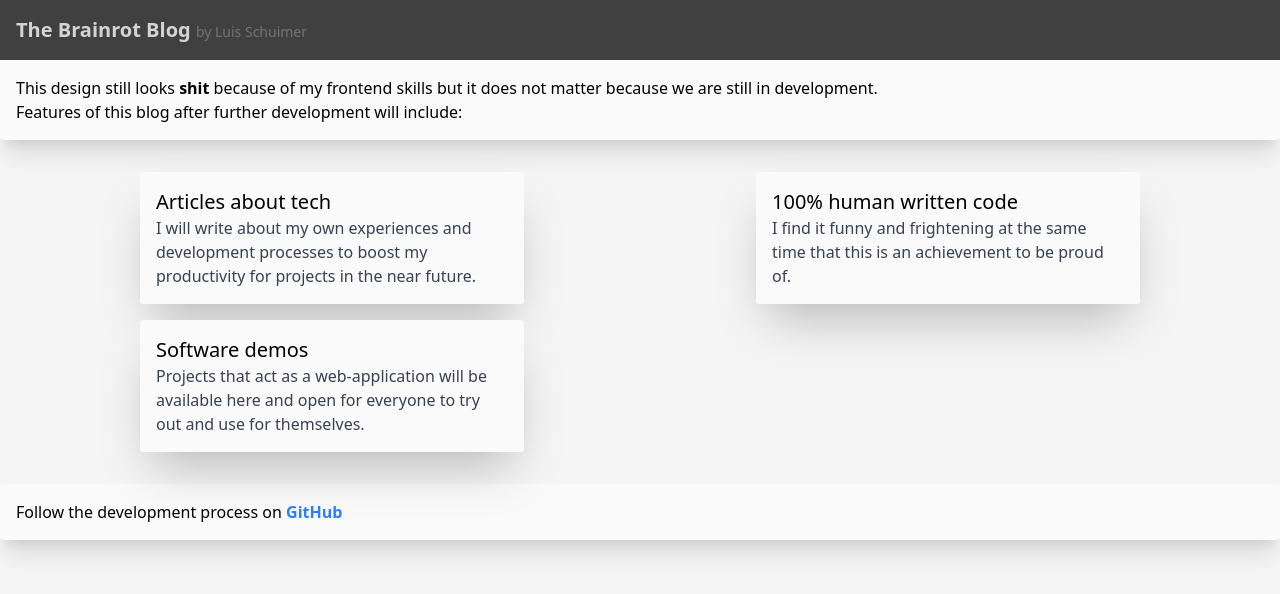
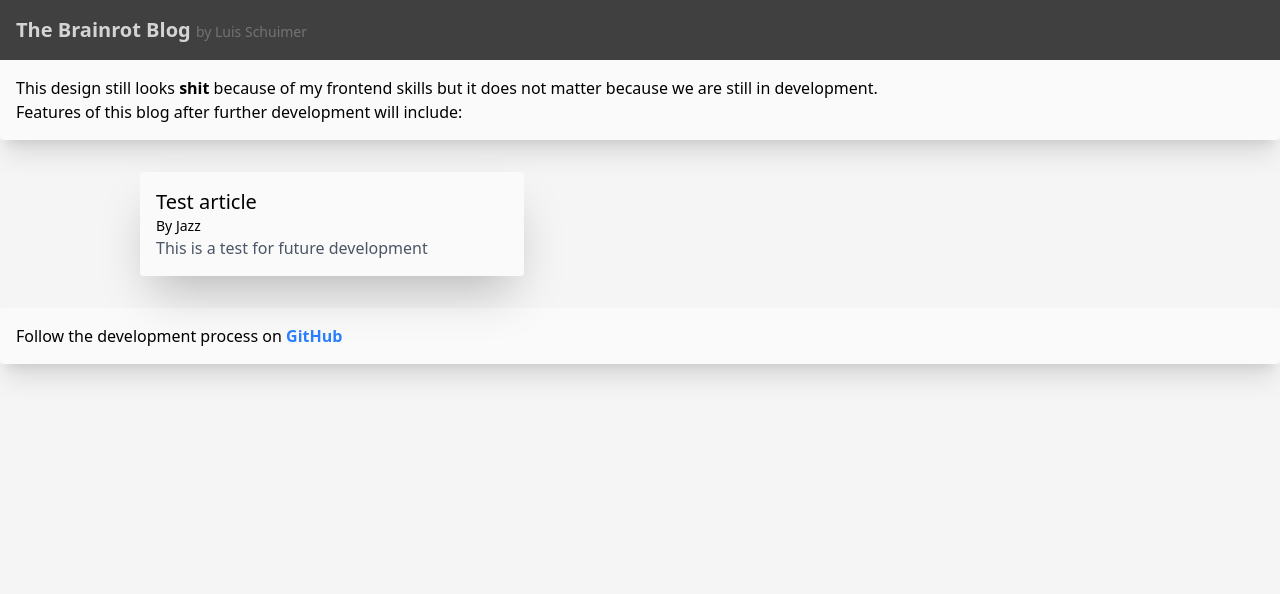
Before and after one commit to LuisSchuimer/thebrainrot.blog, a Flask app: page / in a window 1280 px wide. Shown: the top 594 px of the page. Run offline with Flask 3, Linux system fonts and the light colour scheme; style sheets or scripts are compiled from the project's sources.

Commit message:
feat(post view): add dynamic view with server send content

```diff
--- a/src/thebrainrot_blog/main.py
+++ b/src/thebrainrot_blog/main.py
@@ -17,11 +17,19 @@ limiter = Limiter(
 )
 
 @app.route("/")
-def main(): return render_template("index.html")
+def main():
+    return render_template("index.html", posts=[
+        {
+            "title": "Test article",
+            "id": 1,
+            "author": "Jazz",
+            "abstract": "This is a test for future development"
+        }
+    ])
 
 @limiter.limit("1/minute")
 @app.route("/article/<id>")
-def article(id: str):
+def show_post(id: str):
     return render_template("article.html", post_meta_data={
         "title": "How I made this blog page",
         "author": "Luis Schuimer"
--- a/src/thebrainrot_blog/templates/article.html
+++ b/src/thebrainrot_blog/templates/article.html
@@ -1,9 +1,9 @@
 <!DOCTYPE html>
 <html>
-    {% include "components/headers.html" %}
+    {% include "components/headers_component.html" %}
 
     <body class="bg-neutral-100">
-        {% include "components/navbar.html" %}
+        {% include "components/navbar_component.html" %}
         <div class="p-8 text-lg">
             <div class="text-3xl font-bold">{{ post_meta_data.title }}</div>
             <p class="text-sm font-medium text-neutral-800">By {{ post_meta_data.author }}</p>
--- /dev/null
+++ b/src/thebrainrot_blog/templates/components/post_view_component.html
@@ -0,0 +1,15 @@
+<div class="mx-auto grid sm:grid-cols-2 gap-4 p-8 justify-items-center">
+{% for post in posts %}
+
+    <div class="w-full max-w-sm h-full rounded overflow-hidden shadow-2xl">
+        <div class="h-full px-4 py-4 bg-neutral-50">
+            <div class="font-medium text-xl"><a href="{{ url_for("show_post", id=post.id) }}">{{ post.title }}</a></div>
+            <div class="font-medium text-sm">By {{ post.author }}</div>
+            <p class="text-gray-600 text-base">
+                {{ post.abstract }}
+            </p>
+        </div>
+    </div>
+
+{% endfor %}
+</div>
--- a/src/thebrainrot_blog/templates/index.html
+++ b/src/thebrainrot_blog/templates/index.html
@@ -1,9 +1,9 @@
 <!DOCTYPE html>
 <html>
-    {% include "components/headers.html" %}
+    {% include "components/headers_component.html" %}
 
     <body class="bg-neutral-100">
-        {% include "components/navbar.html" %}
+        {% include "components/navbar_component.html" %}
         <div class="w-full p-4 bg-neutral-50 rounded shadow-xl">
             <p>This design still looks <span class="font-bold">shit</span>
                 because of my frontend skills but it does not matter because we
@@ -12,41 +12,7 @@
                 development will include:</p>
         </div>
 
-        <div class="mx-auto grid sm:grid-cols-2 gap-4 p-8 justify-items-center">
-            <div class="max-w-sm rounded overflow-hidden shadow-2xl">
-                <div class="px-4 py-4 bg-neutral-50">
-                    <div class="font-medium text-xl">Articles about tech</div>
-                    <p class="text-gray-700 text-base">
-                        I will write about my own experiences and development
-                        processes to boost my productivity for projects in the
-                        near future.
-                    </p>
-                </div>
-            </div>
-
-            <div class="max-w-sm rounded overflow-hidden shadow-2xl">
-                <div class="px-4 py-4 bg-neutral-50">
-                    <div class="font-medium text-xl">100% human written
-                        code</div>
-                    <p class="text-gray-700 text-base">
-                        I find it funny and frightening at the same time that
-                        this is an achievement to be proud of.
-
-                    </p>
-                </div>
-            </div>
-
-            <div class="max-w-sm rounded overflow-hidden shadow-2xl">
-                <div class="px-4 py-4 bg-neutral-50">
-                    <div class="font-medium text-xl">Software demos</div>
-                    <p class="text-gray-700 text-base">
-                        Projects that act as a web-application will be available
-                        here and open for everyone to try out and use for
-                        themselves.
-                    </p>
-                </div>
-            </div>
-        </div>
+        {% include "components/post_view_component.html" %}
 
         <div class="w-full p-4 bg-neutral-50 rounded shadow-xl bottom-0">
             <p>Follow the development process on <a
```
Also changed, not shown: src/thebrainrot_blog/templates/components/headers_component.html (renamed from src/thebrainrot_blog/templates/components/headers.html), src/thebrainrot_blog/templates/components/navbar_component.html (renamed from src/thebrainrot_blog/templates/components/navbar.html).
